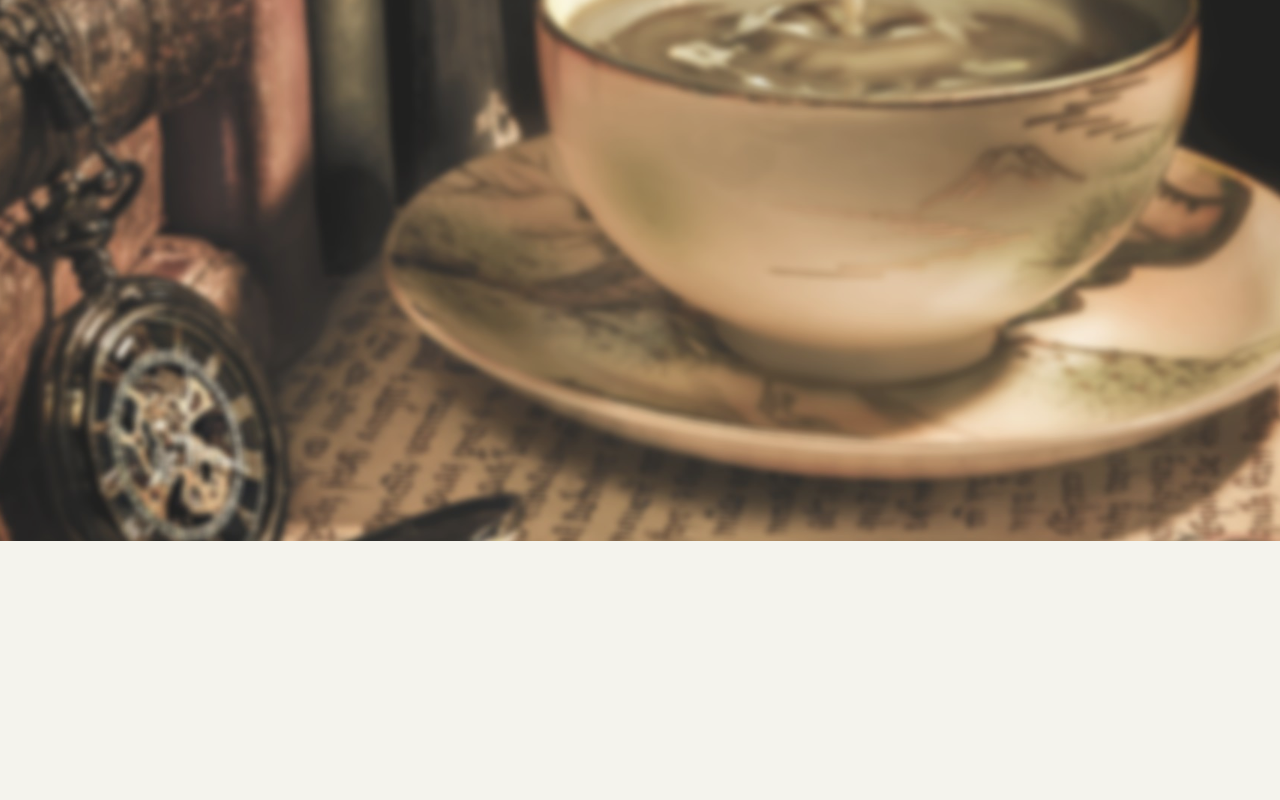
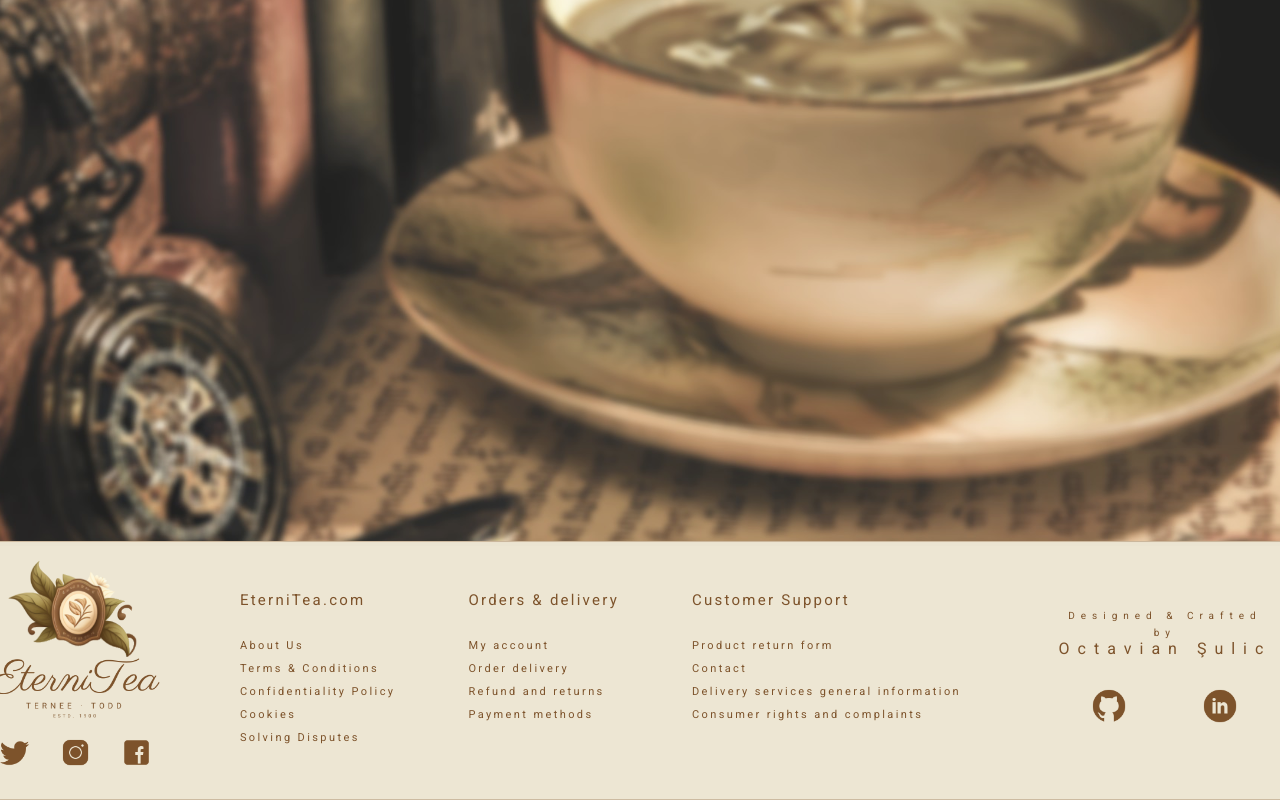
Before and after one commit to octavian-sn/shopping-cart, a React (Create React App) app: page /tea in a window 1280 px wide. Shown: the part 287-1087 px from the top of the page. Before the commit the page ends 828 px from the top, so only its background shows below. Built offline with nearby package versions, Linux system fonts and the light colour scheme.

Commit message:
Add Footer component

```diff
--- a/src/App.js
+++ b/src/App.js
@@ -2,6 +2,7 @@ import React, { useState, useEffect } from 'react';
 import { Link, Routes, Route } from 'react-router-dom';
 import Header from './components/Header';
 import Content from './components/Content';
+import Footer from './components/Footer';
 import './styles/app.css';
 
 function App() {
@@ -9,6 +10,7 @@ function App() {
     <div id="app">
       <Header />
       <Content />
+      <Footer />
     </div>
   );
 }
--- a/src/components/Content.js
+++ b/src/components/Content.js
@@ -1,13 +1,8 @@
 import React from 'react';
-import Credits from './Credits';
 import '../styles/content.css';
 
 function Content() {
-  return (
-    <div id="content">
-      <Credits />
-    </div>
-  );
+  return <div id="content"></div>;
 }
 
 export default Content;
--- a/src/components/Footer.js
+++ b/src/components/Footer.js
@@ -4,6 +4,7 @@ import twitter from '../assets/twitter.png';
 import instagram from '../assets/instagram.png';
 import facebook from '../assets/facebook.png';
 import '../styles/footer.css';
+import Credits from './Credits';
 
 function Footer() {
   return (
@@ -44,7 +45,7 @@ function Footer() {
           <li>Consumer rights and complaints</li>
         </ul>
       </div>
-      <div className="credits"></div>
+      <Credits />
     </footer>
   );
 }
--- a/src/styles/credits.css
+++ b/src/styles/credits.css
@@ -14,6 +14,7 @@
   letter-spacing: 6px;
   color: #7d532b;
 }
+/* Text */
 .credits :nth-child(1) {
   margin-top: 3px;
 }
@@ -22,11 +23,17 @@
   font-size: 16px;
   letter-spacing: 8px;
 }
-.credits div img {
-  width: 40px;
-  height: 40px;
-  cursor: pointer;
+.credits::after {
+  display: block;
+  content: '';
+  border-bottom: solid 1px #7d532b;
+  transform: scaleX(0);
+  transition: transform 350ms ease-in-out;
 }
+.credits:hover:after {
+  transform: scaleX(1);
+}
+/* Git and Linkedin images */
 .credits div {
   display: flex;
   flex-direction: row;
@@ -34,3 +41,18 @@
   justify-content: space-around;
   padding: 0 20px 0 20px;
 }
+.credits div img {
+  width: 40px;
+  height: 40px;
+  cursor: pointer;
+  transition: transform 0.2s, filter 0.2s;
+  box-shadow: 0 0px 5px -6px rgba(0, 0, 0, 0);
+}
+.credits div img:hover {
+  transform: translateY(-2px);
+  filter: drop-shadow(0 6px 3px #7d532ba6);
+}
+.credits div img:active {
+  transform: translateY(2px);
+  filter: drop-shadow(0 6px 3px #7d532b00);
+}
--- a/src/styles/footer.css
+++ b/src/styles/footer.css
@@ -3,8 +3,67 @@ footer {
   justify-content: space-between;
   align-items: center;
   width: 100%;
+  height: 259px;
   padding: 0 63px 0 63px;
   background-color: #ede6d3;
   border: 1px solid rgba(125, 83, 43, 0.295);
-  box-shadow: 0 12px 10px 5px #7d532b;
 }
+/* Left-side logo with social hyperlink images */
+.logo img {
+  height: 167px;
+  width: 183px;
+  margin-bottom: 10px;
+}
+.social-media {
+  display: flex;
+  justify-content: space-around;
+  margin-bottom: 8px;
+}
+.social-media img {
+  height: 29px;
+  width: 29px;
+  cursor: pointer;
+}
+.column {
+  display: flex;
+  flex-direction: column;
+  justify-content: start;
+  letter-spacing: 0.15em;
+  color: #7d532b;
+  max-height: 161px;
+  list-style-type: none;
+  font-family: 'Roboto';
+  font-style: normal;
+  font-weight: 400;
+  margin-top: 49px;
+  align-self: flex-start;
+}
+.column * {
+  cursor: pointer;
+}
+/* .column li::after {
+  display: block;
+  content: '';
+  border-bottom: solid 1px #7d532b;
+  transform: scaleX(0);
+  transition: transform 350ms ease-in-out;
+}
+.column li:hover:after {
+  transform: scaleX(1);
+  transform-origin: 0% 50%;
+} */
+.column p {
+  line-height: 18px;
+  letter-spacing: 0.15em;
+  font-size: 15px;
+  margin-bottom: 30px;
+}
+.column ul {
+  font-size: 11px;
+  line-height: 13px;
+  list-style-type: none;
+  padding: 0;
+}
+.column ul li {
+  margin-bottom: 10px;
+}
```
